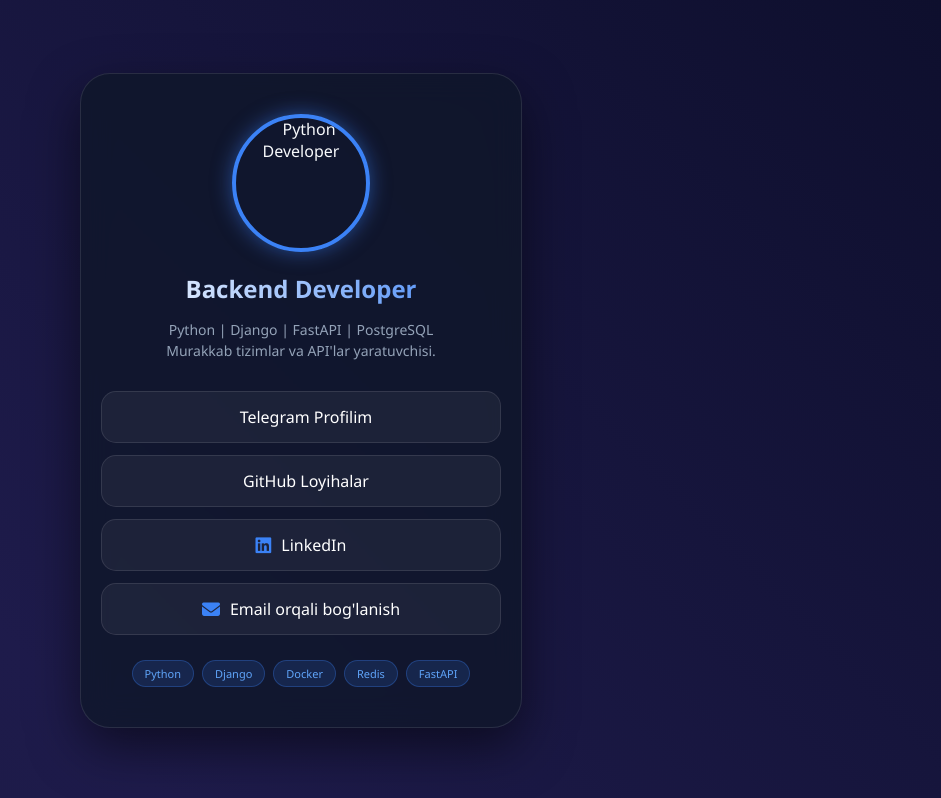
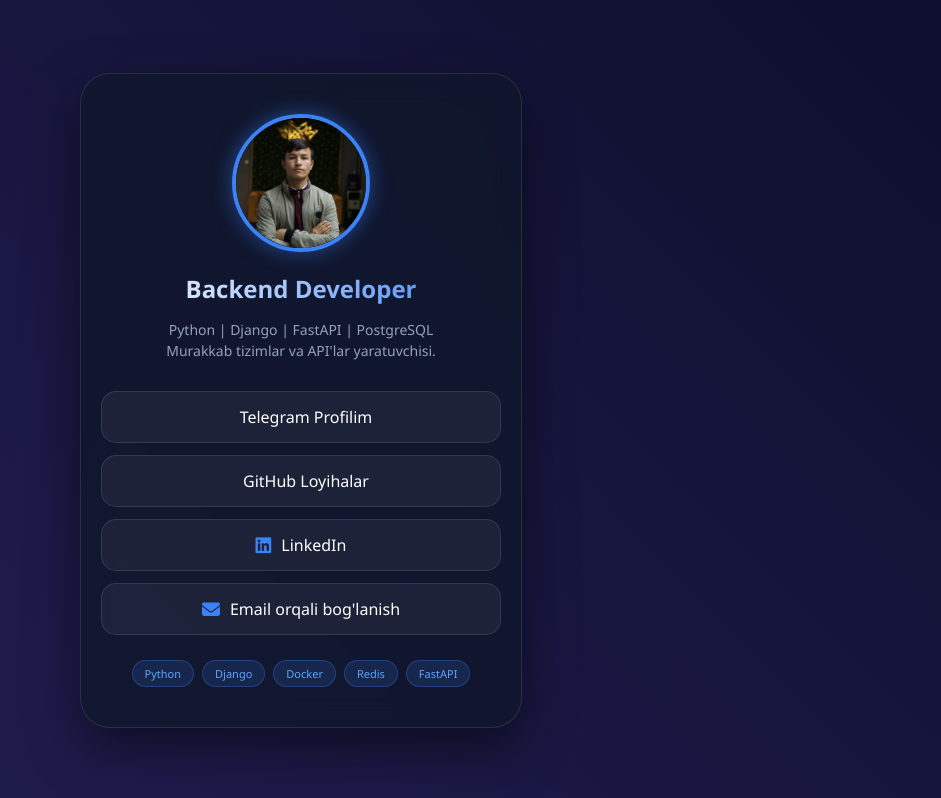
Before and after one commit to MrPERFECT0004/muhammad.github.io, a plain HTML site: page index.html in a window 1280 px wide. Shown: the whole page, without its empty margins (339-1280 px from the left). Drawn offline with Linux system fonts and the light colour scheme.

Commit message:
Update index.html

```diff
--- a/index.html
+++ b/index.html
@@ -150,7 +150,7 @@
 
     <div class="portfolio-card">
         <!-- RASM SHU YERDA. src="me.jpg" qismini o'zgartirmang, rasmni ham me.jpg deb saqlang -->
-        <img src="img/me.jpg" alt="Python Developer" class="profile-img">
+        <img src="me.jpg" alt="Python Developer" class="profile-img">
 
         <h1>Backend Developer</h1>
         <p class="description">Python | Django | FastAPI | PostgreSQL <br> Murakkab tizimlar va API'lar yaratuvchisi.</p>
```
